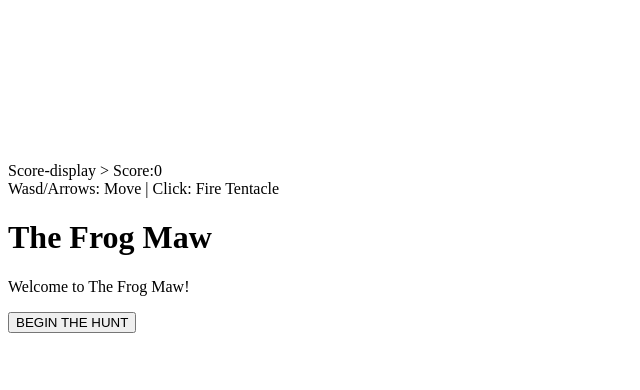
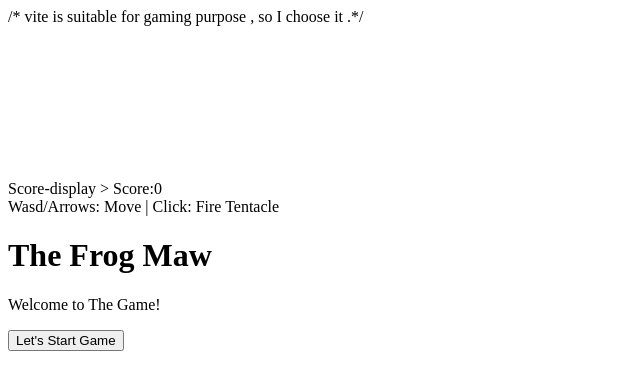
Before and after one commit to hossainmahmudchowdhury-boop/wonder-frog-the-maw, a website: page index.html in a window 1280 px wide. Shown: the whole page, without its empty margins (0-640 px from the left). Drawn offline with Linux system fonts and the light colour scheme.

Commit message:
Update index.html
Updated meta tags and improved text in the HTML file.

```diff
--- a/index.html
+++ b/index.html
@@ -2,6 +2,9 @@
 <html lang="en">
     <head>
         <meta charset="UTF-8">
+
+        /* vite is suitable for gaming purpose , so I choose it .*/
+
         <link rel="icon" type="imgage/svg+xml" href="/vite.svg" />
         <meta name="viewport"
         content="width=device-width, initial-scale=1.0
@@ -9,8 +12,8 @@
         <title>The Frog Maw</title>
         <meta property="og:image"
         content="">
-        <meta name= "twitter:card" content="summary_large_image">
-        <meta name="twitter:image" content="">
+        <meta name= "Hackclub:card" content="summary_large_image">
+        <meta name="Hackclub:image" content="https://assets.hackclub.com/icon-rounded.svg">
     </head>
     <body>
         <div id="game-container">
@@ -24,8 +27,8 @@
         </div>
         <div id="start-screen">
             <h1>The Frog Maw</h1>
-            <p>Welcome to The Frog Maw!</p>
-            <button id="start-button">BEGIN THE HUNT</button>
+            <p>Welcome to The Game!</p>
+            <button id="start-button">Let's Start Game </button>
         </div>
         <div id="game-over-screen"
         style="display:none;">
```
